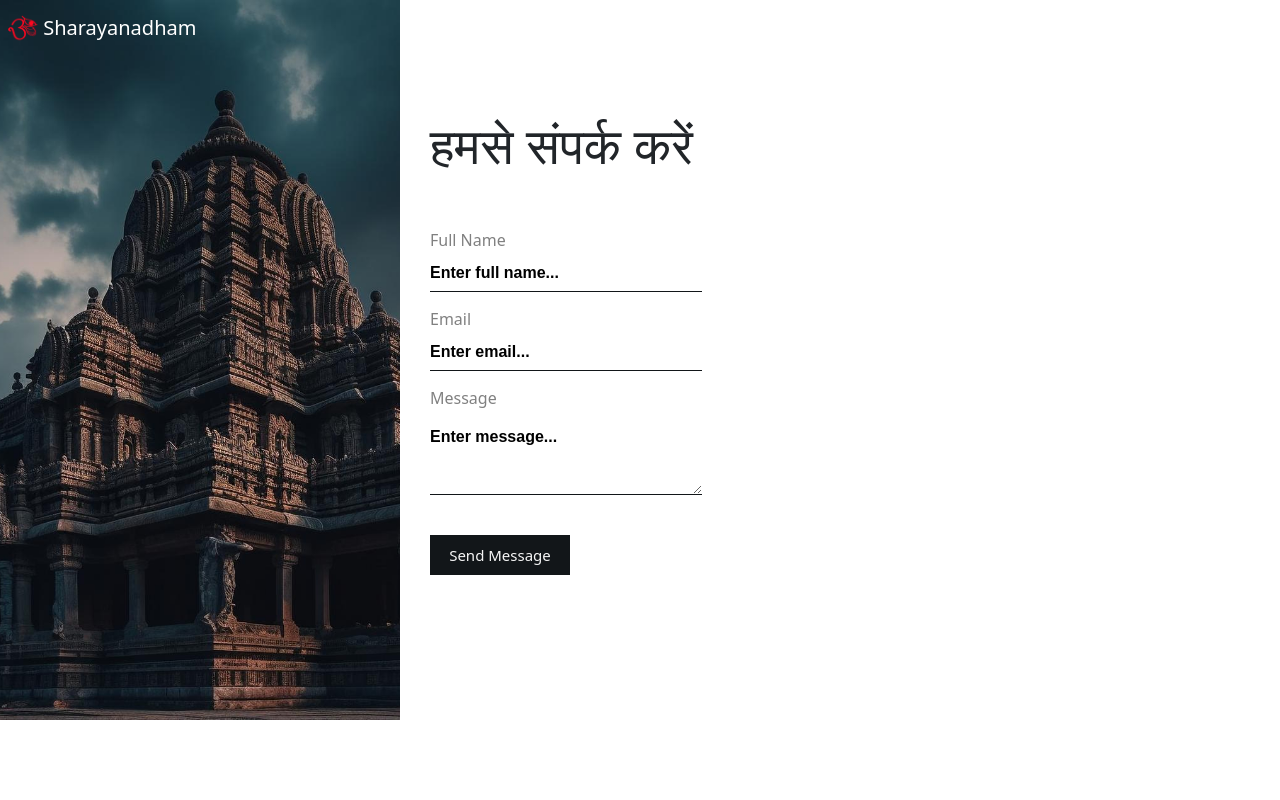
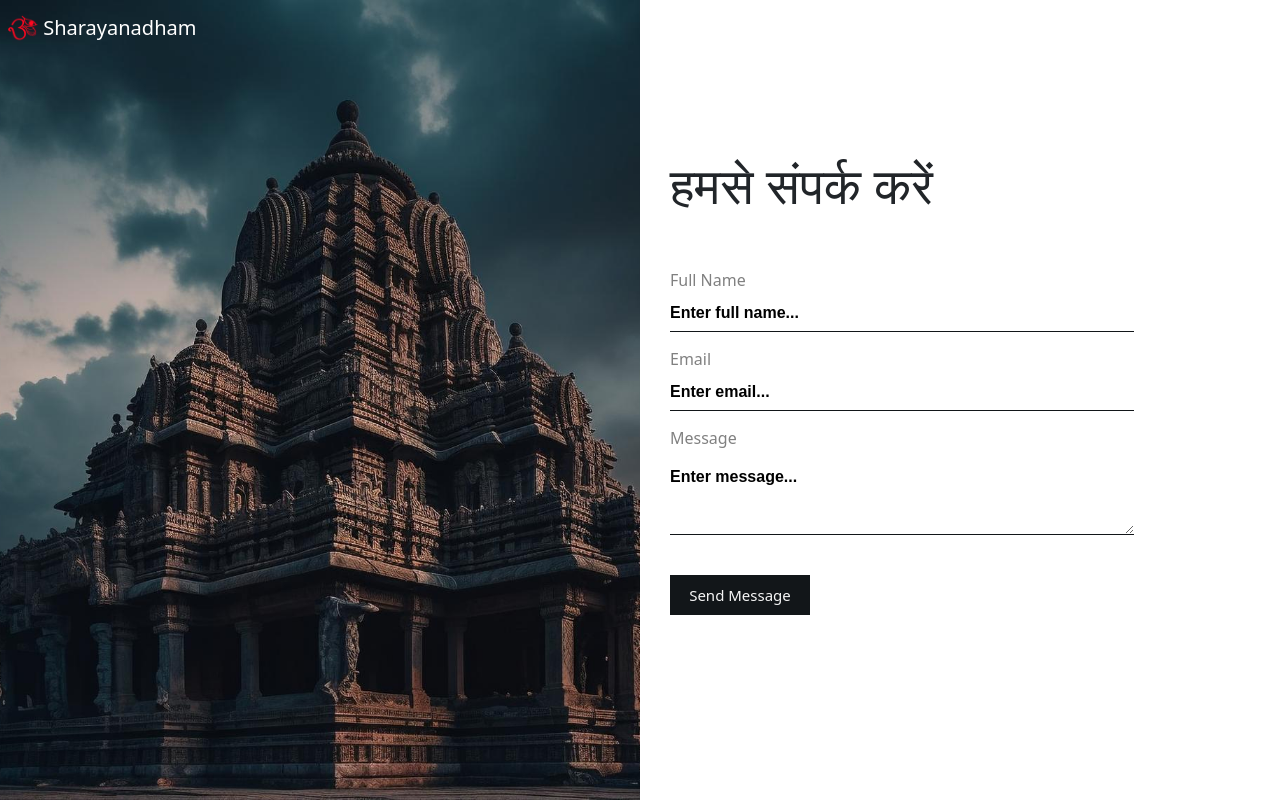
Before and after one commit to tushar-ve/Sharanyan_Dham, a React (Create React App) app: page /contactus in a window 1280 px wide. Built offline with nearby package versions, Linux system fonts and the light colour scheme; a web font is replaced by a local one.

Commit message:
Update Contact.css

```diff
--- a/src/components/ContactUs/Contact.css
+++ b/src/components/ContactUs/Contact.css
@@ -1,6 +1,6 @@
 .contact {
-  width: 100vh;
-  height: 90vh;
+  width: 100%;
+  height: 100vh;
   display: flex;
 }
 
```
